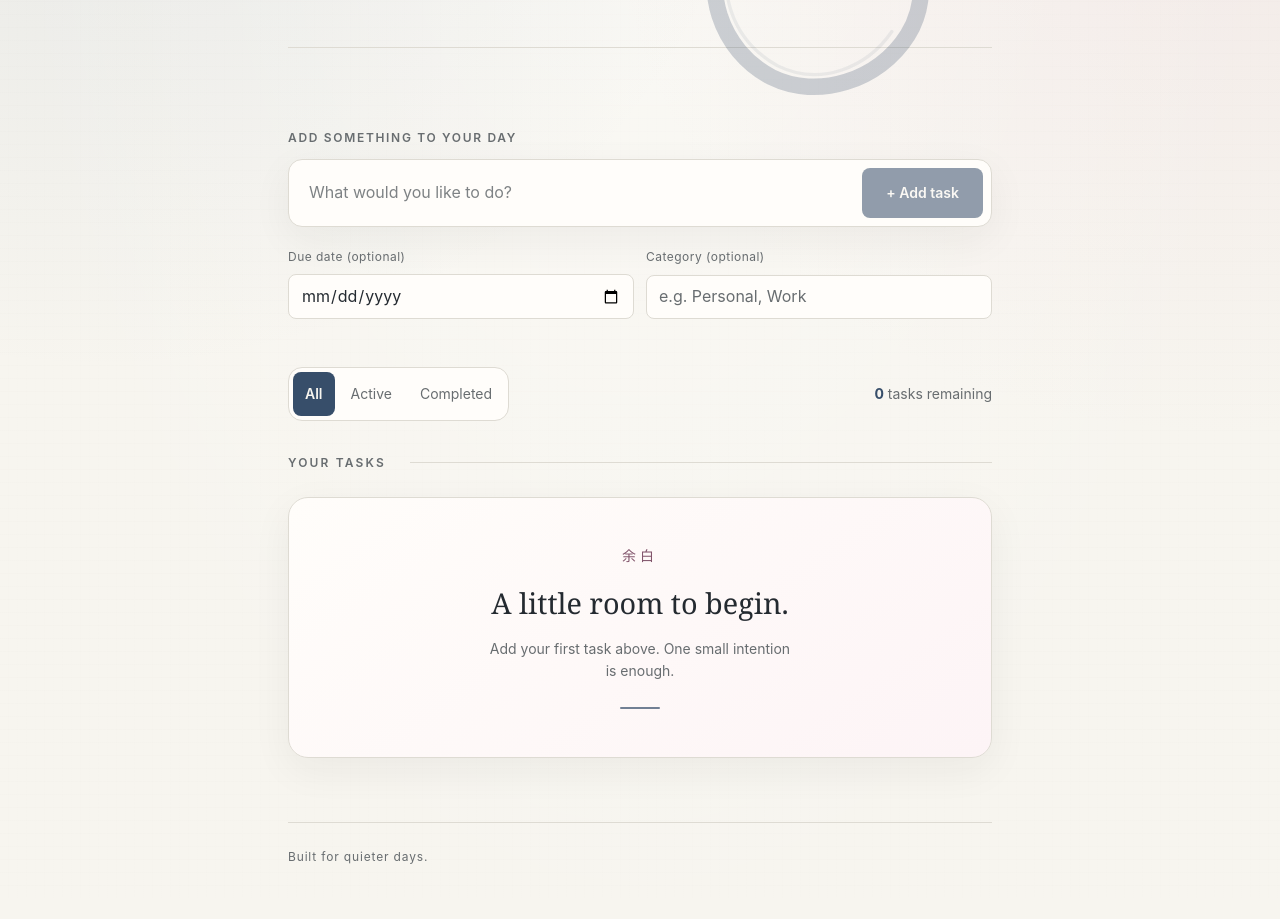
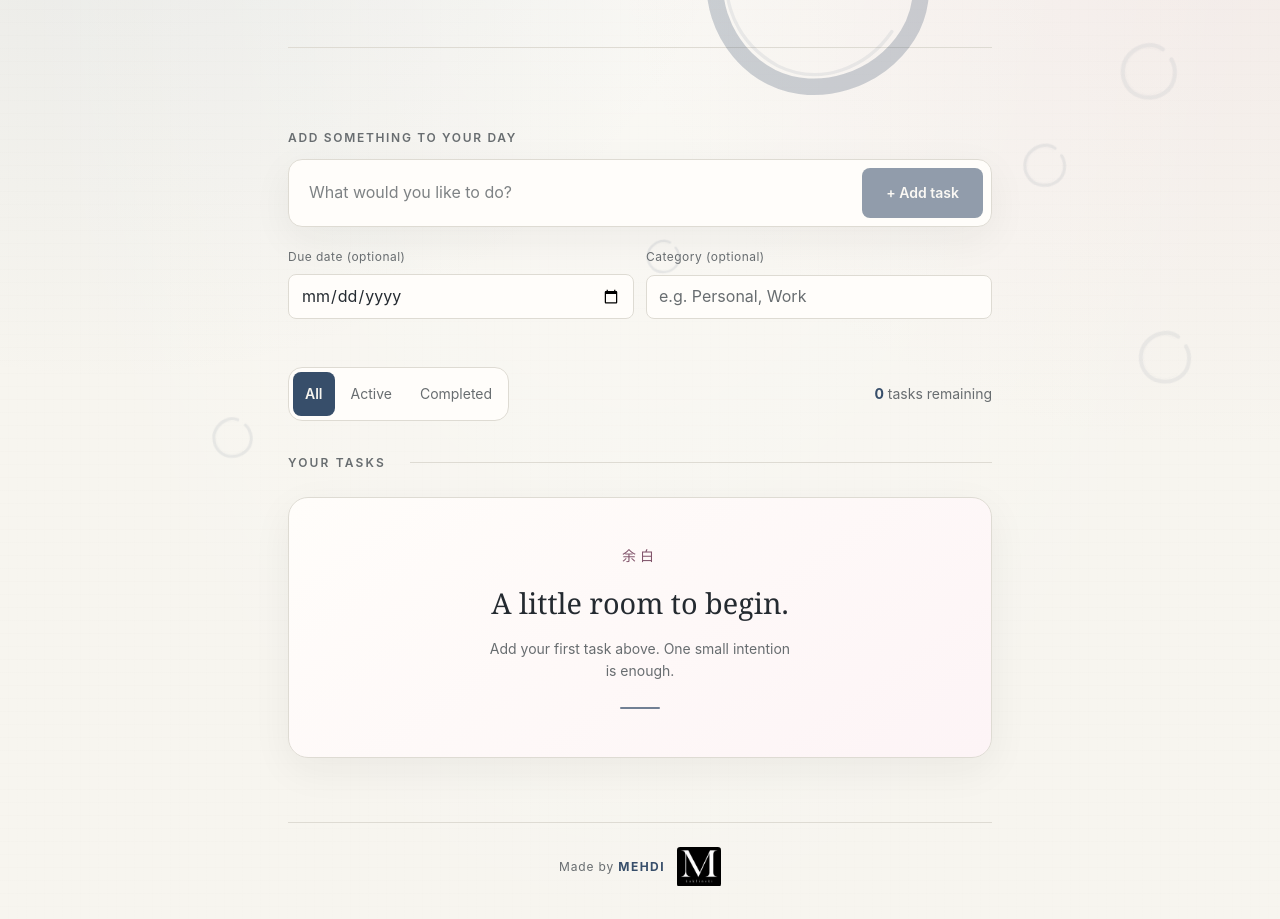
Before and after one commit to mohammed-mehdi-saibat/kyou, a React (Vite) app: page / in a window 1280 px wide. Shown: the part 300-1219 px from the top of the page. Before the commit the page ends 1198 px from the top, so only its background shows below. Built offline with nearby package versions, Linux system fonts and the light colour scheme.

Commit message:
feat: polish Kyou UI with ambient effects and refined interactions

```diff
--- a/src/App.jsx
+++ b/src/App.jsx
@@ -1,4 +1,6 @@
 import { useState } from 'react';
+import FloatingEnsos from './components/background/FloatingEnsos/FloatingEnsos.jsx';
+import CursorTrail from './components/background/CursorTrail/CursorTrail.jsx';
 import EnsoIcon from './components/icons/EnsoIcon.jsx';
 import FilterBar from './components/FilterBar/FilterBar.jsx';
 import TaskCounter from './components/TaskCounter/TaskCounter.jsx';
@@ -21,6 +23,8 @@ export default function App() {
 
   return (
     <>
+      <FloatingEnsos />
+      <CursorTrail />
       <a className={styles.skipLink} href="#main-content">Skip to tasks</a>
       <div className={styles.page}>
         <header className={styles.header}>
@@ -58,7 +62,19 @@ export default function App() {
           </div>
         </main>
 
-        <footer className={styles.footer}>Built for quieter days.</footer>
+        <footer className={styles.footer}>
+          <span className={styles.signature}>
+            <span>Made by <strong>MEHDI</strong></span>
+            <img
+              className={styles.signatureLogo}
+              src="/mehdi-logo.png"
+              alt=""
+              aria-hidden="true"
+              width="44"
+              height="40"
+            />
+          </span>
+        </footer>
       </div>
     </>
   );
--- a/src/App.module.css
+++ b/src/App.module.css
@@ -18,6 +18,8 @@
 }
 
 .page {
+  position: relative;
+  z-index: 1;
   display: flex;
   flex-direction: column;
   width: min(100%, var(--content-width));
@@ -124,6 +126,8 @@
 }
 
 .footer {
+  display: flex;
+  justify-content: center;
   margin-top: var(--space-16);
   padding-top: var(--space-6);
   border-top: 1px solid var(--color-border);
@@ -151,3 +155,25 @@
   .toolbar { align-items: flex-start; flex-direction: column; }
   .footer { margin-top: var(--space-12); }
 }
+
+/* The monogram is kept deliberately small and aligned with the credit. */
+.signature {
+  display: inline-flex;
+  align-items: center;
+  justify-content: center;
+  gap: var(--space-3);
+}
+
+.signature strong {
+  color: var(--color-ai);
+  font-weight: 700;
+  letter-spacing: 0.12em;
+}
+
+.signatureLogo {
+  display: block;
+  width: 2.75rem;
+  height: 2.5rem;
+  object-fit: contain;
+  border-radius: 0.2rem;
+}
--- a/src/components/TaskForm/TaskForm.module.css
+++ b/src/components/TaskForm/TaskForm.module.css
@@ -17,10 +17,16 @@
   border-radius: var(--radius-md);
   background: var(--color-surface);
   box-shadow: var(--shadow-soft);
-  transition: border-color var(--duration-normal) var(--ease-soft);
+  transition: border-color var(--duration-normal) var(--ease-soft),
+    box-shadow var(--duration-normal) var(--ease-soft);
 }
 
-.controls:focus-within { border-color: var(--color-ai); }
+/* A quiet focus indication: a hairline border and barely visible halo. */
+.controls:focus-within {
+  border-color: color-mix(in srgb, var(--color-ai) 45%, var(--color-border));
+  box-shadow: 0 0 0 2px color-mix(in srgb, var(--color-ai) 8%, transparent),
+    var(--shadow-soft);
+}
 
 .input {
   flex: 1;
@@ -34,10 +40,9 @@
 
 .input::placeholder { color: var(--color-ink-muted); opacity: 0.85; }
 
+/* The outer form already marks focus, so avoid a second thick outline. */
 .input:focus-visible {
-  outline: 2px solid var(--color-focus);
-  outline-offset: -2px;
-  border-radius: var(--radius-sm);
+  outline: none;
 }
 
 .addButton {
@@ -82,6 +87,13 @@
   background: var(--color-surface);
 }
 
+/* Keep date and category field focus thin but keyboard-visible. */
+.fieldInput:focus-visible {
+  outline: none;
+  border-color: color-mix(in srgb, var(--color-ai) 60%, var(--color-border));
+  box-shadow: 0 0 0 2px color-mix(in srgb, var(--color-ai) 10%, transparent);
+}
+
 .fieldInput::placeholder { color: var(--color-ink-muted); }
 
 @media (max-width: 600px) {
--- a/src/components/TaskItem/TaskItem.module.css
+++ b/src/components/TaskItem/TaskItem.module.css
@@ -186,6 +186,14 @@
   color: var(--color-ink);
 }
 
+/* Match the new subtle focus treatment when editing task details. */
+.editInput:focus-visible,
+.editField input:focus-visible {
+  outline: none;
+  border-color: color-mix(in srgb, var(--color-ai) 60%, var(--color-border));
+  box-shadow: 0 0 0 2px color-mix(in srgb, var(--color-ai) 10%, transparent);
+}
+
 .editMetadata {
   display: grid;
   grid-template-columns: repeat(2, minmax(0, 1fr));
--- /dev/null
+++ b/src/components/background/CursorTrail/CursorTrail.jsx
@@ -0,0 +1,146 @@
+import { useEffect, useRef } from 'react';
+import styles from './CursorTrail.module.css';
+
+const LIFETIME_MS = 1000;
+const MIN_DISTANCE = 2.5;
+const BREAK_AFTER_MS = 120;
+const MAX_POINTS = 120;
+const MAX_TRAIL_LENGTH = 110; // Short line that never takes over the page
+
+function hexToRgb(hex) {
+  const value = hex.trim().replace('#', '');
+  if (!/^[0-9a-f]{6}$/i.test(value)) return [55, 78, 106];
+  return [0, 2, 4].map((start) => parseInt(value.slice(start, start + 2), 16));
+}
+
+export default function CursorTrail() {
+  const canvasRef = useRef(null);
+
+  useEffect(() => {
+    const canvas = canvasRef.current;
+    const context = canvas?.getContext('2d');
+    if (!context) return undefined;
+
+    const reducedMotion = window.matchMedia('(prefers-reduced-motion: reduce)');
+    const finePointer = window.matchMedia('(hover: hover) and (pointer: fine)');
+    const points = [];
+    let lastPoint = null;
+    let frame = null;
+    let enabled = false;
+    let color = [55, 78, 106];
+    let dark = false;
+
+    function resize() {
+      const ratio = Math.min(window.devicePixelRatio || 1, 2);
+      canvas.width = Math.round(window.innerWidth * ratio);
+      canvas.height = Math.round(window.innerHeight * ratio);
+      context.setTransform(ratio, 0, 0, ratio, 0, 0);
+    }
+
+    function readColor() {
+      const computed = getComputedStyle(document.documentElement);
+      color = hexToRgb(computed.getPropertyValue('--color-ai') || '#374e6a');
+      dark = computed.colorScheme === 'dark';
+    }
+
+    function draw(now) {
+      frame = null;
+      while (points.length && now - points[0].time >= LIFETIME_MS) {
+        points.shift();
+      }
+      context.clearRect(0, 0, window.innerWidth, window.innerHeight);
+
+      if (!enabled || points.length === 0) return;
+
+      context.lineCap = 'round';
+      context.lineJoin = 'round';
+      const [red, green, blue] = color;
+      const intensity = dark ? 0.14 : 0.10;
+
+      // Only draw the last 110px of movement; older segments fade over ~1s.
+      // Drawing from newest backwards prevents a fast swipe from filling the page.
+      let distanceDrawn = 0;
+      for (let i = points.length - 1; i >= 1; i -= 1) {
+        const previous = points[i - 1];
+        const point = points[i];
+        if (point.breakBefore) break;
+
+        const segmentLength = Math.hypot(point.x - previous.x, point.y - previous.y);
+        if (segmentLength === 0) continue;
+
+        const available = MAX_TRAIL_LENGTH - distanceDrawn;
+        if (available <= 0) break;
+
+        const visibleLength = Math.min(segmentLength, available);
+        const fraction = visibleLength / segmentLength;
+        const startX = point.x + (previous.x - point.x) * fraction;
+        const startY = point.y + (previous.y - point.y) * fraction;
+        const age = now - point.time;
+        const timeFade = Math.max(0, 1 - age / LIFETIME_MS);
+        const distanceFade = Math.max(0, 1 - (distanceDrawn + visibleLength / 2) / MAX_TRAIL_LENGTH);
+        const alpha = intensity * timeFade * timeFade * distanceFade;
+
+        if (alpha > 0) {
+          context.beginPath();
+          context.strokeStyle = `rgba(${red}, ${green}, ${blue}, ${alpha})`;
+          context.lineWidth = 0.4 + 0.55 * distanceFade;
+          context.moveTo(startX, startY);
+          context.lineTo(point.x, point.y);
+          context.stroke();
+        }
+
+        distanceDrawn += visibleLength;
+      }
+      frame = window.requestAnimationFrame(draw);
+    }
+
+    function onPointerMove(event) {
+      if (!enabled || event.pointerType === 'touch') return;
+      const now = performance.now();
+      const distance = lastPoint
+        ? Math.hypot(event.clientX - lastPoint.x, event.clientY - lastPoint.y)
+        : Infinity;
+      if (distance < MIN_DISTANCE) return;
+
+      const breakBefore = !lastPoint || now - lastPoint.time > BREAK_AFTER_MS || distance > 140;
+      const point = { x: event.clientX, y: event.clientY, time: now, breakBefore };
+      points.push(point);
+      if (points.length > MAX_POINTS) points.shift();
+      lastPoint = point;
+      readColor();
+      if (frame === null) frame = window.requestAnimationFrame(draw);
+    }
+
+    function onPointerLeave() { lastPoint = null; }
+
+    function updateEnabled() {
+      enabled = !reducedMotion.matches && finePointer.matches;
+      if (!enabled) {
+        points.length = 0;
+        lastPoint = null;
+        if (frame !== null) window.cancelAnimationFrame(frame);
+        frame = null;
+        context.clearRect(0, 0, window.innerWidth, window.innerHeight);
+      }
+    }
+
+    resize();
+    updateEnabled();
+    window.addEventListener('resize', resize);
+    window.addEventListener('pointermove', onPointerMove, { passive: true });
+    document.addEventListener('pointerleave', onPointerLeave);
+    reducedMotion.addEventListener('change', updateEnabled);
+    finePointer.addEventListener('change', updateEnabled);
+
+    return () => {
+      window.removeEventListener('resize', resize);
+      window.removeEventListener('pointermove', onPointerMove);
+      document.removeEventListener('pointerleave', onPointerLeave);
+      reducedMotion.removeEventListener('change', updateEnabled);
+      finePointer.removeEventListener('change', updateEnabled);
+      if (frame !== null) window.cancelAnimationFrame(frame);
+    };
+  }, []);
+
+  return <canvas ref={canvasRef} className={styles.canvas} aria-hidden="true" />;
+}
--- /dev/null
+++ b/src/components/background/CursorTrail/CursorTrail.module.css
@@ -0,0 +1,12 @@
+.canvas {
+  position: fixed;
+  inset: 0;
+  z-index: 0; /* Behind the app rather than over labels and buttons */
+  width: 100%;
+  height: 100%;
+  pointer-events: none;
+}
+
+@media (prefers-reduced-motion: reduce), (pointer: coarse) {
+  .canvas { display: none; }
+}
--- /dev/null
+++ b/src/components/background/FloatingEnsos/FloatingEnsos.jsx
@@ -0,0 +1,37 @@
+import EnsoIcon from '../../icons/EnsoIcon.jsx';
+import styles from './FloatingEnsos.module.css';
+
+// Reuse the exact same hand-drawn Enso SVG as the header watermark.
+// Negative delays spread the rings across the viewport on first render.
+const CIRCLES = [
+  { size: '2.9rem', top: '9%', duration: '58s', delay: '-16s', opacity: 0.39 },
+  { size: '3.7rem', top: '19%', duration: '69s', delay: '-45s', opacity: 0.32 },
+  { size: '2.6rem', top: '30%', duration: '53s', delay: '-31s', opacity: 0.38 },
+  { size: '4.2rem', top: '42%', duration: '78s', delay: '-58s', opacity: 0.29 },
+  { size: '3.2rem', top: '55%', duration: '62s', delay: '-41s', opacity: 0.35 },
+  { size: '2.5rem', top: '68%', duration: '55s', delay: '-22s', opacity: 0.4 },
+  { size: '3.9rem', top: '78%', duration: '72s', delay: '-54s', opacity: 0.31 },
+  { size: '3rem', top: '89%', duration: '64s', delay: '-8s', opacity: 0.36 },
+];
+
+export default function FloatingEnsos() {
+  return (
+    <div className={styles.scene} aria-hidden="true">
+      {CIRCLES.map((circle, index) => (
+        <span
+          key={index}
+          className={styles.circle}
+          style={{
+            '--enso-size': circle.size,
+            '--enso-top': circle.top,
+            '--enso-duration': circle.duration,
+            '--enso-delay': circle.delay,
+            '--enso-opacity': circle.opacity,
+          }}
+        >
+          <EnsoIcon className={styles.icon} />
+        </span>
+      ))}
+    </div>
+  );
+}
--- /dev/null
+++ b/src/components/background/FloatingEnsos/FloatingEnsos.module.css
@@ -0,0 +1,37 @@
+.scene {
+  position: fixed;
+  inset: 0;
+  z-index: 0;
+  overflow: hidden;
+  pointer-events: none;
+}
+
+.circle {
+  position: absolute;
+  top: var(--enso-top);
+  left: -7rem;
+  width: var(--enso-size);
+  height: var(--enso-size);
+  color: var(--color-motif);
+  opacity: var(--enso-opacity);
+  animation: ensoDrift var(--enso-duration) linear infinite;
+  animation-delay: var(--enso-delay);
+  will-change: transform;
+}
+
+.icon {
+  display: block;
+  width: 100%;
+  height: auto;
+}
+
+/* Barely perceptible vertical drift; the horizontal journey is unhurried. */
+@keyframes ensoDrift {
+  0% { transform: translate3d(0, 8px, 0) rotate(-12deg); }
+  50% { transform: translate3d(calc(50vw + 7rem), -8px, 0) rotate(3deg); }
+  100% { transform: translate3d(calc(100vw + 14rem), 6px, 0) rotate(15deg); }
+}
+
+@media (prefers-reduced-motion: reduce) {
+  .scene { display: none; }
+}
```
Also changed, not shown: public/mehdi-logo.png (added), 1 other file (tests, documents, lock files or other folders).
